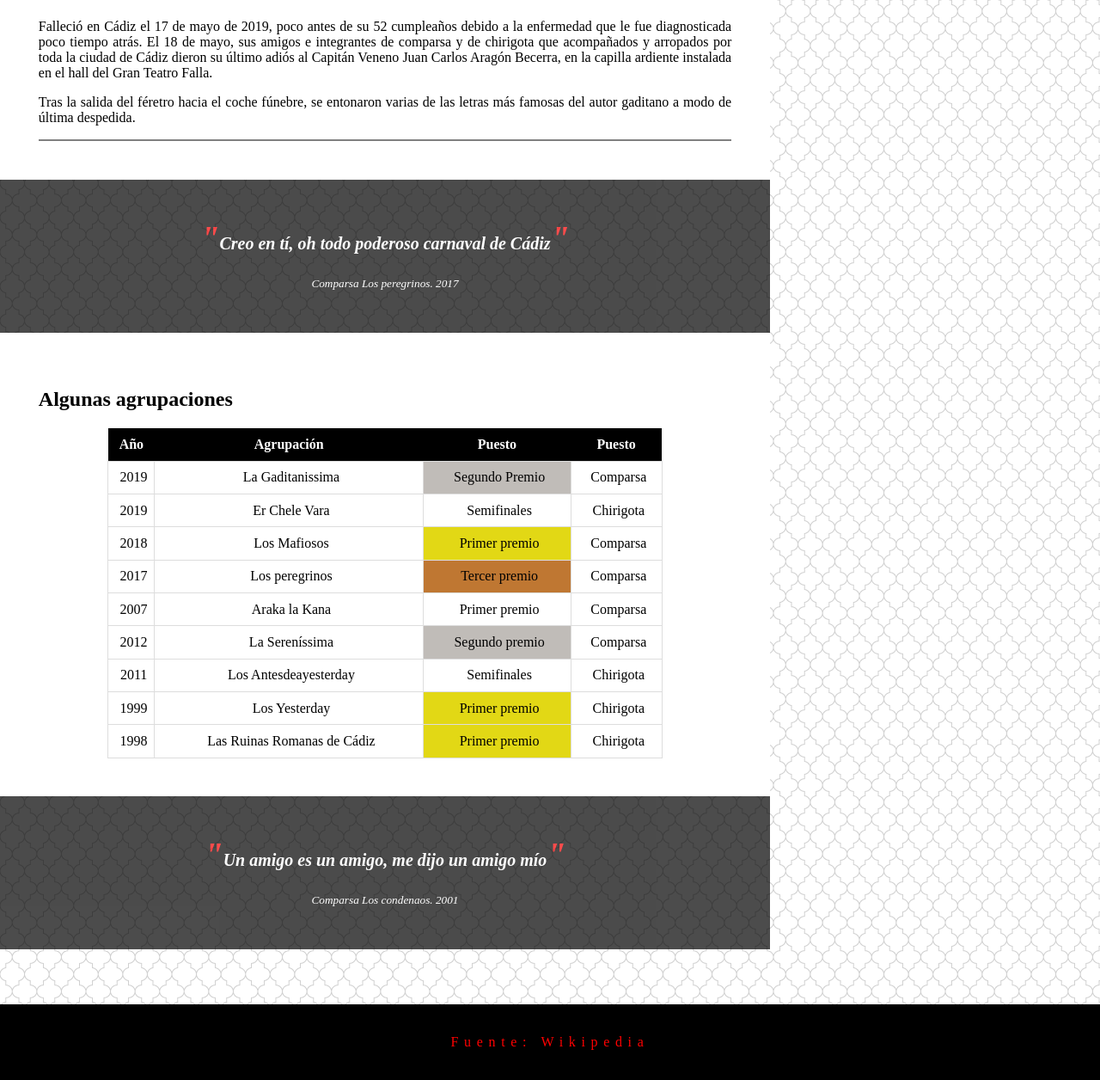
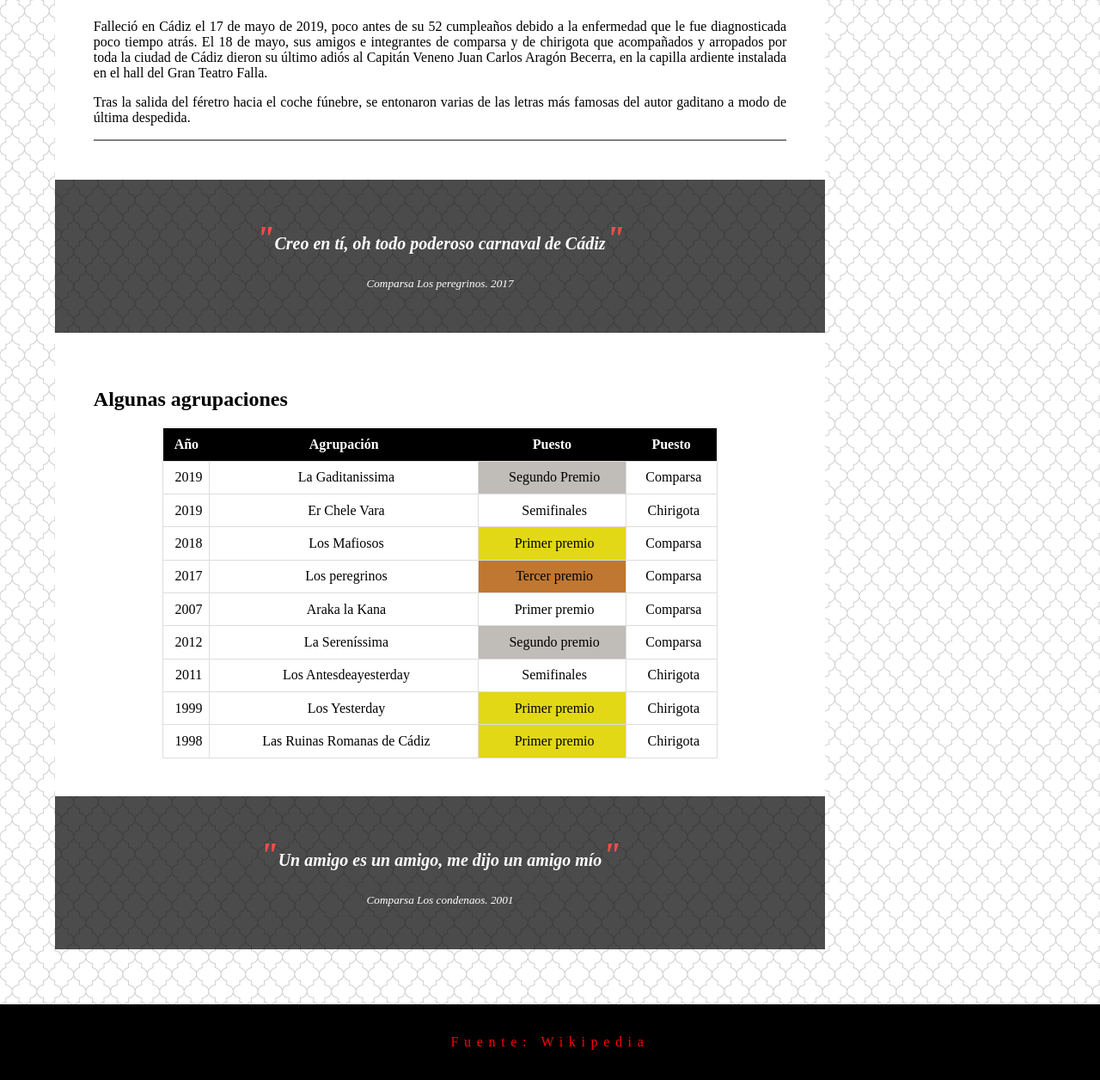
Before and after one commit to GermanAlejo/PreparacionPA, a PHP site: page / in a window 1280 px wide. Shown: the part 1487-2743 px from the top of the page at 86% size. Run offline with PHP 8.4, Linux system fonts and the light colour scheme.

Commit message:
Margen izq para mejorar el parecido al ejemplo

```diff
--- a/Examenhtml19-20/public_html/style.css
+++ b/Examenhtml19-20/public_html/style.css
@@ -197,7 +197,7 @@ footer a{
     width: 70%;
     margin-top: 1%;
     margin-bottom: 5%;
-
+    margin-left: 5%;
     width: 70%;
     background-color: white;
     box-sizing: border-box;
```
